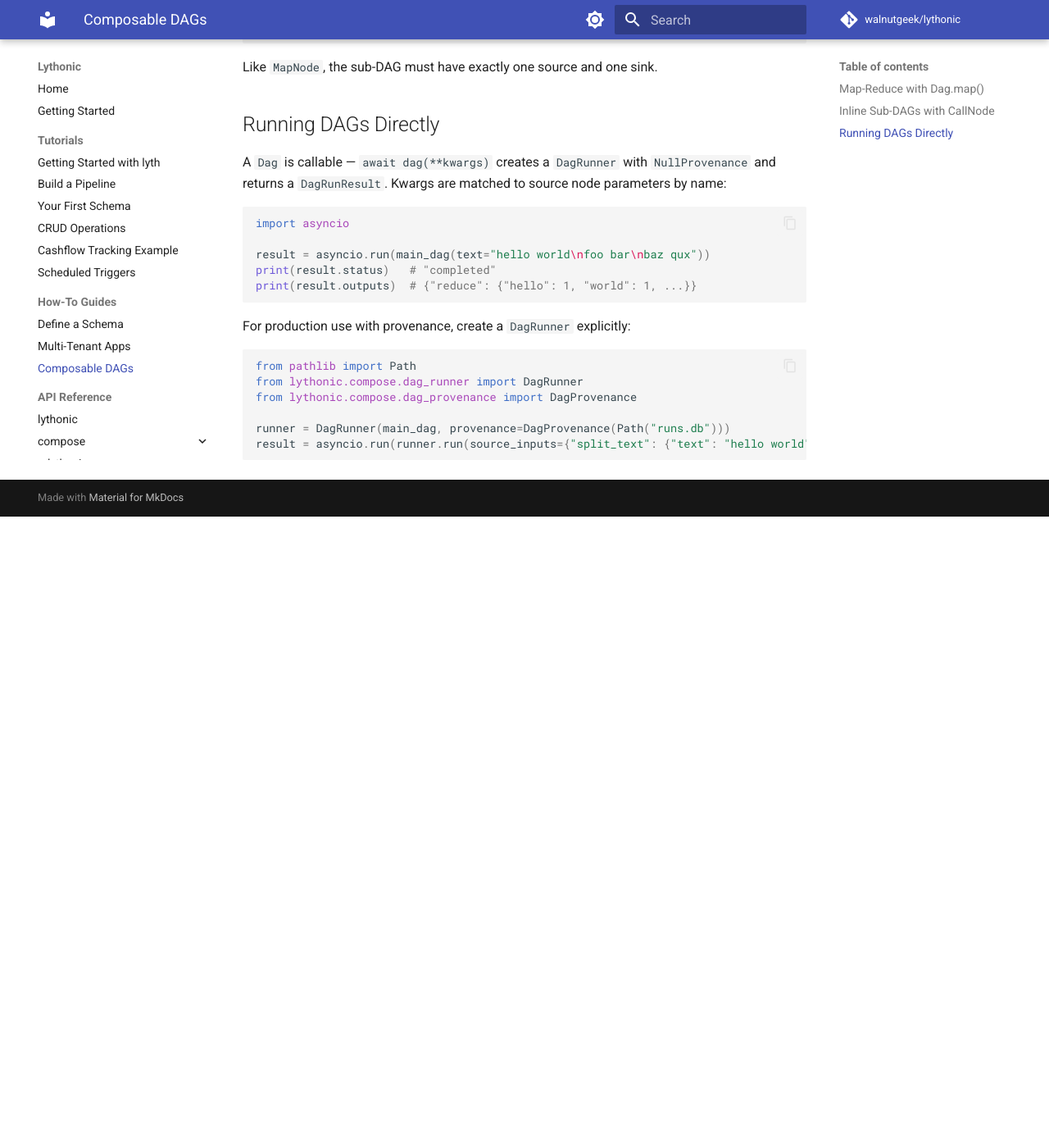
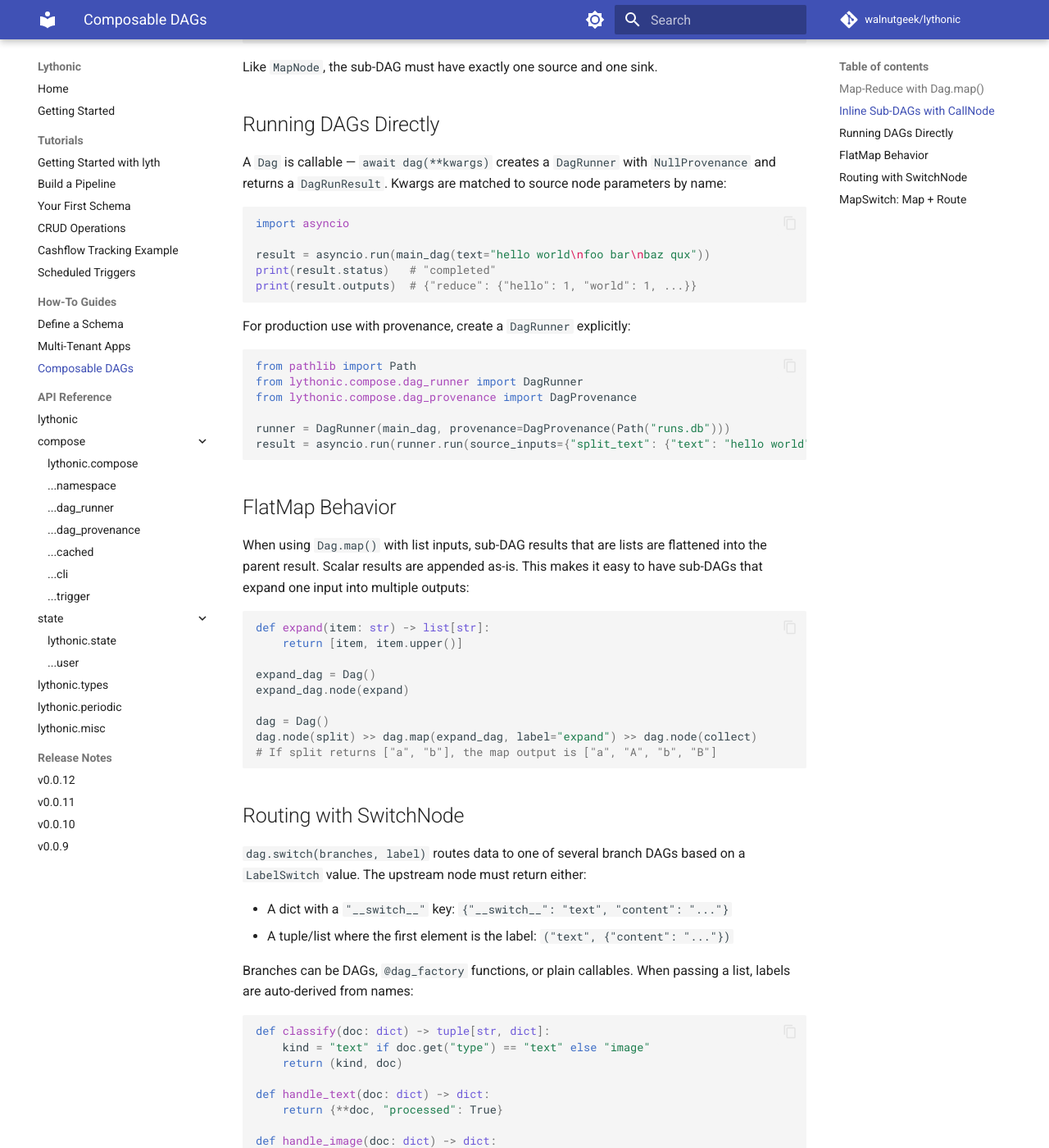
Before and after one commit to walnutgeek/lythonic, an MkDocs documentation site: the page built from docs/how-to/composable-dags.md, in a window 1280 px wide and 1400 px high, scrolled down 1384 px. Shown: the whole window at 82% size. Built offline with MkDocs 1.6.1 and Material for MkDocs 9.7.7, drawn with Linux system fonts in a browser that asks for light colours; comment, search, counter and statistics services are not loaded; before the commit the page ends 2014 px from its top, so only the background shows below that; some of the changed text lies outside the part shown.

Commit message:
docs: cover SwitchNode, MapSwitch, flatmap, provenance models, and get_as_dag
Update module docstrings and markdown docs for features added since v0.0.13:
- namespace.py: Switch Nodes, MapSwitch, flatmap, singleton DAG sections
- dag_runner.py: mention SwitchNode, MapSwitchNode, flatmap in module docstring
- dag_provenance.py: document Pydantic models, parent_run_id, batch ops, serialization helpers
- composable-dags.md: add FlatMap, SwitchNode, MapSwitch how-to sections
- Reference pages: add SwitchNode, MapSwitchNode, LabelSwitch, DagRun, NodeExecution, EdgeTraversal, json_default, safe_json_dumps
- index.md: mention switch/routing in Compose section

Co-Authored-By: Claude Opus 4.6 (1M context) <noreply@anthropic.com>

````diff
--- a/docs/how-to/composable-dags.md
+++ b/docs/how-to/composable-dags.md
@@ -91,3 +91,76 @@ from lythonic.compose.dag_provenance import DagProvenance
 runner = DagRunner(main_dag, provenance=DagProvenance(Path("runs.db")))
 result = asyncio.run(runner.run(source_inputs={"split_text": {"text": "hello world"}}))
 ```
+
+## FlatMap Behavior
+
+When using `Dag.map()` with list inputs, sub-DAG results that are lists
+are flattened into the parent result. Scalar results are appended as-is.
+This makes it easy to have sub-DAGs that expand one input into multiple
+outputs:
+
+```python
+def expand(item: str) -> list[str]:
+    return [item, item.upper()]
+
+expand_dag = Dag()
+expand_dag.node(expand)
+
+dag = Dag()
+dag.node(split) >> dag.map(expand_dag, label="expand") >> dag.node(collect)
+# If split returns ["a", "b"], the map output is ["a", "A", "b", "B"]
+```
+
+## Routing with SwitchNode
+
+`dag.switch(branches, label)` routes data to one of several branch DAGs
+based on a `LabelSwitch` value. The upstream node must return either:
+
+- A dict with a `"__switch__"` key: `{"__switch__": "text", "content": "..."}`
+- A tuple/list where the first element is the label: `("text", {"content": "..."})`
+
+Branches can be DAGs, `@dag_factory` functions, or plain callables.
+When passing a list, labels are auto-derived from names:
+
+```python
+def classify(doc: dict) -> tuple[str, dict]:
+    kind = "text" if doc.get("type") == "text" else "image"
+    return (kind, doc)
+
+def handle_text(doc: dict) -> dict:
+    return {**doc, "processed": True}
+
+def handle_image(doc: dict) -> dict:
+    return {**doc, "resized": True}
+
+dag = Dag()
+dag.node(classify) >> dag.switch([handle_text, handle_image], label="router")
+```
+
+With explicit labels via a dict:
+
+```python
+dag.node(classify) >> dag.switch(
+    {"text": text_pipeline, "image": image_pipeline},
+    label="router",
+)
+```
+
+## MapSwitch: Map + Route
+
+Combine `map` and `switch` to map over a collection and route each element
+to a different branch based on its `LabelSwitch` value:
+
+```python
+def tag_items(items: list[dict]) -> list[tuple[str, dict]]:
+    return [(item["type"], item) for item in items]
+
+dag = Dag()
+dag.node(tag_items) >> dag.map(
+    dag.switch([handle_text, handle_image], label="route"),
+    label="process_all",
+) >> dag.node(merge)
+```
+
+Each element in the collection must provide a switch label (same protocol
+as `SwitchNode`). FlatMap behavior applies to the results.
````
Also changed, not shown: docs/index.md (+7 -2 lines), docs/reference/compose-dag-provenance.md (+5 -0 lines), docs/reference/compose-namespace.md (+3 -0 lines), 3 other files.
